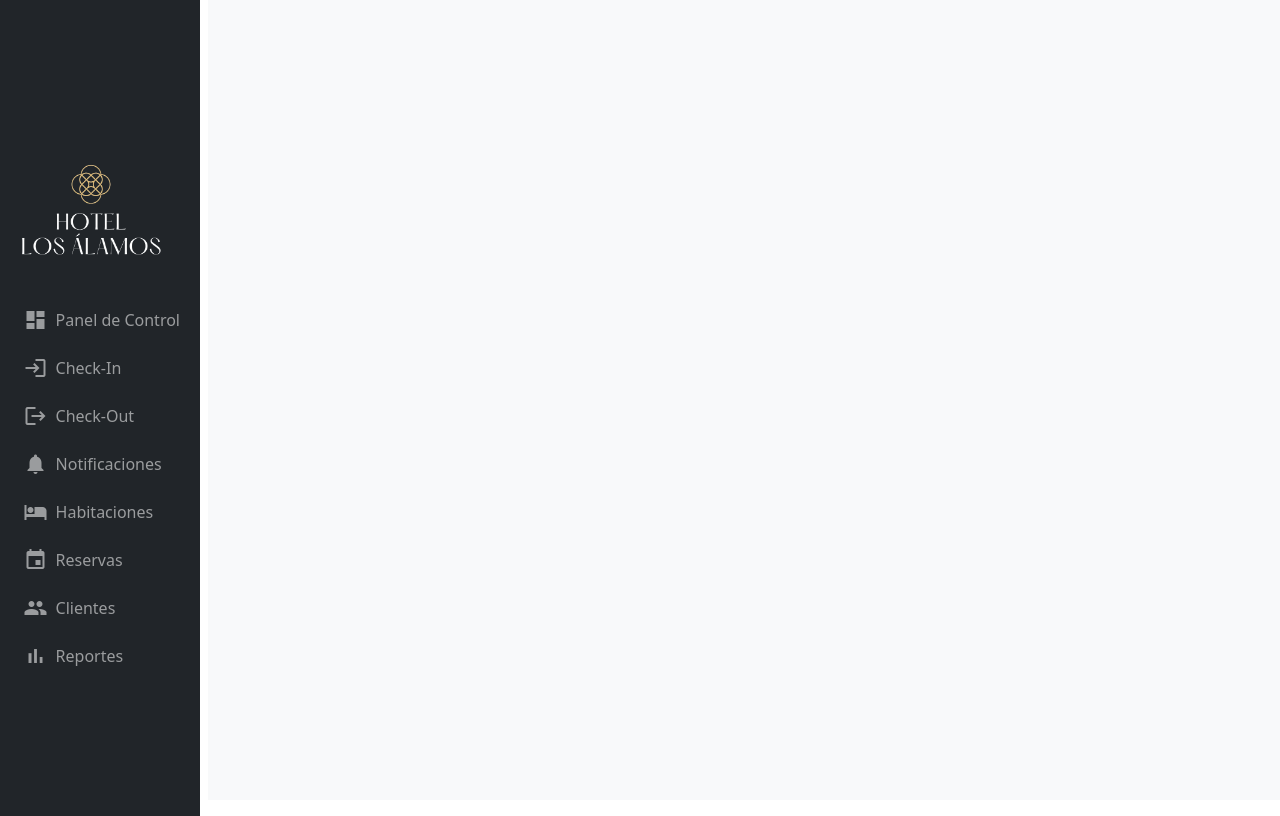
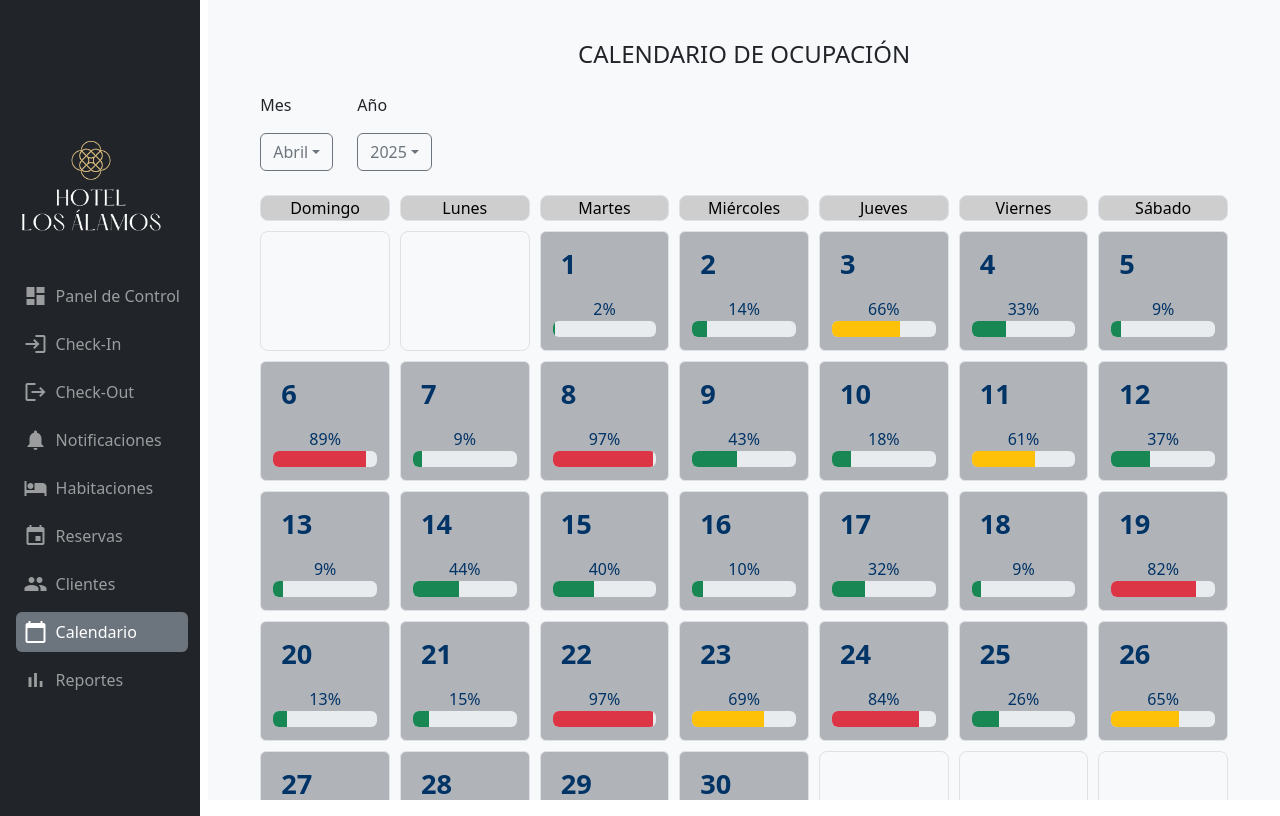
Before and after one commit to tschulzv/hotel_admin, a React (Vite) app in the folder hotel-admin/: page /calendar in a window 1280 px wide. Built offline with nearby package versions, Linux system fonts and the light colour scheme.

Commit message:
cambios en reservas

```diff
--- a/hotel-admin/index.html
+++ b/hotel-admin/index.html
@@ -5,7 +5,7 @@
     <link rel="icon" type="image/svg+xml" href="/vite.svg" />
     <meta name="viewport" content="width=device-width, initial-scale=1.0" />
     <link href="https://fonts.googleapis.com/icon?family=Material+Icons" rel="stylesheet">
-    <title>Vite + React</title>
+    <title>Admin</title>
   </head>
   <body>
     <div id="root"></div>
--- a/hotel-admin/package.json
+++ b/hotel-admin/package.json
@@ -16,7 +16,9 @@
     "react-bootstrap": "^2.10.9",
     "react-chartjs-2": "^5.3.0",
     "react-dom": "^19.0.0",
-    "react-router-dom": "^7.5.0"
+    "react-router-dom": "^7.5.0",
+    "react-select": "^5.10.1",
+    "react-select-country-list": "^2.2.3"
   },
   "devDependencies": {
     "@eslint/js": "^9.21.0",
--- a/hotel-admin/src/App.jsx
+++ b/hotel-admin/src/App.jsx
@@ -12,6 +12,7 @@ import ClientDetails from './pages/ClientDetails';
 import ClientHistory from './pages/ClientHistory'
 import ReservationForm from './pages/ReservationForm';
 import ReservationDetails from './pages/ReservationDetails';
+import Calendar from './pages/Calendar.page';
 
 function App() {
 
@@ -33,7 +34,7 @@ function App() {
         <Route path="/rooms/new" element={<RoomForm />} />
         <Route path="/rooms/edit/:id" element={<RoomForm />} />
         <Route path="/roomstype/new" element={<RoomTypeForm />} />
-
+        <Route path="/calendar" element={<Calendar />} />
       </Routes>
     </Layout>
   </Router>
--- /dev/null
+++ b/hotel-admin/src/Calendar.css
@@ -0,0 +1,68 @@
+.calendar-grid {
+    display: grid;
+    grid-template-columns: repeat(7, 1fr);
+    gap: 10px;
+  }
+
+  .calendar-cell {
+    width: 100%;
+  }
+
+  .empty-cell {
+    min-height: 120px;
+    width: 100%;
+    border: 1px solid #dee2e6;
+    border-radius: 0.5rem;
+    background-color: #f8f9fa;
+  }
+
+  .day-card {
+    background-color:  #b0b3b8;
+    color: #003366;
+    min-height: 120px;
+    width: 100%;
+    display: flex;
+    justify-content: center;
+    border: 1px solid #dee2e6;
+    cursor: pointer;
+    transition: transform 0.3s ease;
+  }
+
+  .day-card:hover {
+    transform: scale(1.02);
+    box-shadow: 0 0 0 5px #0d6efd;
+  }
+
+  .day-card-body {
+    display: flex;
+    flex-direction: column;
+    justify-content: center;
+    align-items: center;
+    padding: 0.75rem;
+  }
+
+  .day-number {
+    text-align: left;
+    width: 100%;
+    padding-left: 8px;
+    font-size: 1.7rem;
+    font-weight: bold;
+  }
+
+  .calendar-grid-header {
+    display: grid;
+    grid-template-columns: repeat(7, 1fr);
+    gap: 10px;
+    margin-bottom: 10px;
+  }
+
+  .days-of-week {
+    background-color: #c5c5c5d0;
+    color: rgb(0, 0, 0);
+    min-height: 100%;
+    width: 100%;
+    display: flex;
+    justify-content: center;
+    border: 1px solid #dee2e6;
+    border-radius: 0.5rem;
+  }
--- /dev/null
+++ b/hotel-admin/src/components/DayCard.jsx
@@ -0,0 +1,28 @@
+
+import React from "react";
+import { Card, ProgressBar } from "react-bootstrap";
+import '../Calendar.css';
+
+const getVariant = (porcentaje) => {
+    if (porcentaje >= 80) return "danger";
+    if(porcentaje >= 50) return "warning";
+    return "success";
+};
+
+const DayCard = ({ dia,  porcentaje, onClick }) => {
+  return (
+    <Card className="day-card" onClick={onClick} role="button">
+      <Card.Body className = "day-card-body">
+        <div className="day-number mb-2">{dia}</div>
+        <div className="text-sm text-muted-foreground mt-1">{porcentaje}%</div>
+        <ProgressBar
+            now={porcentaje}
+            variant={getVariant(porcentaje)}
+            style={{ width: "100%"}}
+        />
+      </Card.Body>
+    </Card>
+  );
+};
+
+export default DayCard;
--- a/hotel-admin/src/components/Navigation.jsx
+++ b/hotel-admin/src/components/Navigation.jsx
@@ -17,6 +17,7 @@ function Navigation() {
     { href: '/rooms', label: 'Habitaciones', icon: 'hotel' },
     { href: '/reservations', label: 'Reservas', icon: 'event' },
     { href: '/clients', label: 'Clientes', icon: 'people' },
+    { href: '/calendar', label: 'Calendario', icon: 'calendar_today' },
     { href: '/reports', label: 'Reportes', icon: 'bar_chart' },
   ];
 
--- /dev/null
+++ b/hotel-admin/src/pages/Calendar.page.jsx
@@ -0,0 +1,141 @@
+import React, { useState } from 'react';
+import { Container, Dropdown, Row, Col } from 'react-bootstrap';
+import DayCard from '../components/DayCard.jsx';
+import '../Calendar.css';
+import { useNavigate } from 'react-router-dom';
+
+const meses = [
+  { nombre: "Enero", dias: 31 },
+  { nombre: "Febrero", dias: 28 },
+  { nombre: "Marzo", dias: 31 },
+  { nombre: "Abril", dias: 30 },
+  { nombre: "Mayo", dias: 31 },
+  { nombre: "Junio", dias: 30 },
+  { nombre: "Julio", dias: 31 },
+  { nombre: "Agosto", dias: 31 },
+  { nombre: "Septiembre", dias: 30 },
+  { nombre: "Octubre", dias: 31 },
+  { nombre: "Noviembre", dias: 30 },
+  { nombre: "Diciembre", dias: 31 },
+];
+
+const diasSemana = ["Domingo", "Lunes", "Martes", "Miércoles", "Jueves", "Viernes", "Sábado"];
+
+const anhos = ["2023", "2024", "2025"];
+
+const Calendar = () => {
+  const [mesSeleccionado, setMesSeleccionado] = useState(meses[3].nombre); // Abril por defecto
+  const [anhoSeleccionado, setAnhoSeleccionado] = useState(anhos[2]); // 2025 por defecto
+  const navigate = useNavigate();
+
+  const getDiasDelMes = (mesNombre, anho) => {
+    const mesIndex = meses.findIndex(m => m.nombre === mesNombre);
+    let dias = meses[mesIndex].dias;
+
+    // Año bisiesto para febrero
+    if (mesNombre === "Febrero") {
+      const esBisiesto = (anho % 4 === 0 && (anho % 100 !== 0 || anho % 400 === 0));
+      if (esBisiesto) dias = 29;
+    }
+
+    const fecha = new Date(`${anho}-${mesIndex + 1}-01`);
+    const primerDiaSemana = fecha.getDay(); // 0 = domingo
+
+    const totalCeldas = Math.ceil((dias + primerDiaSemana) / 7) * 7;
+
+    const celdas = [];
+
+    for (let i = 0; i < totalCeldas; i++) {
+      const dia = i - primerDiaSemana + 1;
+
+      if (i < primerDiaSemana || dia > dias) {
+        celdas.push(null); // celda vacía
+      } else {
+        const porcentaje = Math.floor(Math.random() * 101); // simula la ocupacion del 0 al 100%
+        celdas.push({ dia, porcentaje });
+      }
+    }
+
+    return celdas;
+  };
+  // Simulación de los días del mes seleccionado
+  const diasDelMes = getDiasDelMes(mesSeleccionado, parseInt(anhoSeleccionado));
+
+  const handleDiaClick = (dia) => {
+    const mesIndex = meses.findIndex(m => m.nombre === mesSeleccionado) + 1;
+    const mes = mesIndex.toString().padStart(2, '0'); // mes con dos dígitos
+    const diaStr = dia.toString().padStart(2, '0'); // día con dos dígitos
+    const fecha = `${anhoSeleccionado}-${mes}-${diaStr}`;
+    navigate(`/reservations?fecha=${fecha}`);
+  };
+
+
+  return (
+    <Container fluid className="p-4">
+      <h4 className="mb-4 text-center">CALENDARIO DE OCUPACIÓN</h4>
+
+      {/* Desplegable de los meses */}
+      <div className="d-flex gap-4 mb-4">
+        <div>
+          <p>Mes</p>
+          <Dropdown onSelect={(seleccionado) => setMesSeleccionado(seleccionado)}>
+            <Dropdown.Toggle variant="outline-secondary">
+              {mesSeleccionado}
+            </Dropdown.Toggle>
+            <Dropdown.Menu>
+              {meses.map((mes, idx) => (
+                <Dropdown.Item key={idx} eventKey={mes.nombre}>
+                  {mes.nombre}
+                </Dropdown.Item>
+              ))}
+            </Dropdown.Menu>
+          </Dropdown>
+        </div>
+
+
+        {/* Desplegable de los años */}
+        <div>
+          <p>Año</p>
+          <Dropdown onSelect={(seleccionado) => setAnhoSeleccionado(seleccionado)}>
+            <Dropdown.Toggle variant="outline-secondary">
+              {anhoSeleccionado}
+            </Dropdown.Toggle>
+            <Dropdown.Menu>
+              {anhos.map((anho, idx) => (
+                <Dropdown.Item key={idx} eventKey={anho}>
+                  {anho}
+                </Dropdown.Item>
+              ))}
+            </Dropdown.Menu>
+          </Dropdown>
+        </div>
+      </div>
+
+      {/* Días de la semana */}
+      <div className="calendar-grid-header">
+        {diasSemana.map((dia, idx) => (
+          <div className="days-of-week" key={idx}>{dia}</div>
+        ))}
+      </div>
+
+      {/* Tarjetas del calendario */}
+      <div className="calendar-grid">
+        {diasDelMes.map((diaObj, idx) => (
+          <div key={idx} className = "calendar-cell">
+            {diaObj ? (
+              <DayCard
+                dia={diaObj.dia}
+                porcentaje={diaObj.porcentaje}
+                onClick={() => handleDiaClick(diaObj.dia)} // al hacer click en la tarjeta, se redirige a la pagina de reservas
+              />
+            ) : (
+              <div className = "empty-cell"/> // celda vacía
+            )}
+          </div>
+        ))}
+      </div>
+    </Container>
+  );
+};
+
+export default Calendar;
--- a/hotel-admin/src/pages/ReservationForm.jsx
+++ b/hotel-admin/src/pages/ReservationForm.jsx
@@ -1,7 +1,7 @@
 import React, { useState, useMemo } from 'react';
 import { Container, Form, Button, Row, Col, Card } from 'react-bootstrap';
 import { useNavigate, useParams } from 'react-router-dom';
-import Select from 'react-select'
+//import Select from 'react-select'
 import countryList from 'react-select-country-list'
 
 const ReservationForm = () => {
--- a/hotel-admin/src/pages/Reservations.page.jsx
+++ b/hotel-admin/src/pages/Reservations.page.jsx
@@ -1,11 +1,18 @@
 import React, {useState, useEffect} from 'react'
-import { useNavigate } from 'react-router-dom';
+import { useNavigate, useLocation } from 'react-router-dom';
 import {Container, Modal, Button, Form} from 'react-bootstrap';
 import PaginatedTable from '../components/PaginatedTable';
 import TableFilterBar from '../components/TableFilterBar';
 
 const Reservations = () => {
     const navigate = useNavigate();
+
+// ---------------Lo agregado reciente-----------------------
+const location = useLocation();
+const queryParams = new URLSearchParams(location.search);
+const fechaSeleccionada = queryParams.get('fecha');
+// ------------hasta aqui lo agregado--------------------------
+
       const [filaSeleccionada, setFilaSeleccionada] = useState(null);
       const [show, setShow] = useState(false); // mostrar o no el modal
       const [razon, setRazon] = useState('true');
@@ -218,6 +225,26 @@ const Reservations = () => {
           checkOut: "2025-04-17",
           estado: "Pendiente",
         }]
+
+
+     // ---------------Lo agregado reciente-----------------------
+        useEffect(() => {
+            // Filtrar los datos originales según la fecha seleccionada y estado de reserva
+            if (fechaSeleccionada) {
+              const reservasFiltradas = originalData.filter((reserva) =>
+                reserva.checkIn <= fechaSeleccionada &&
+                reserva.checkOut >= fechaSeleccionada &&
+                reserva.estado !== 'Cancelada' &&
+                reserva.estado !== 'Finalizada'
+              );
+              setFilteredData(reservasFiltradas);
+            } else {
+              // Si no hay fecha seleccionada, mostramos todos los datos originales
+              setFilteredData(originalData);
+            }
+          }, [fechaSeleccionada]);
+        // ------------hasta aqui lo agregado--------------------------
+
     const [searchTerm, setSearchTerm] = useState();
     const [sortKey, setSort] = useState(["nombre"]);
     const [filteredData, setFilteredData] = useState(originalData);
@@ -266,11 +293,37 @@ const Reservations = () => {
     return aVal.localeCompare(bVal);
   });
 
+  // formatear la fecha
+  const obtenerFormatoFecha = (fechaStr) => {
+    const [anio, mes, dia] = fechaStr.split('-').map(Number);
+    const fecha = new Date(anio, mes - 1, dia);
+
+    const opcionesDia = { weekday: 'long' };
+    const opcionesFecha = { year: 'numeric', month: '2-digit', day: '2-digit' };
+
+    const diaSemana = fecha.toLocaleDateString('es-ES', opcionesDia);
+    const fechaFormateada = fecha.toLocaleDateString('es-ES', opcionesFecha);
+
+    return {
+      diaSemana: diaSemana.charAt(0).toUpperCase() + diaSemana.slice(1),
+      fechaFormateada,
+    };
+  };
+
 
 
   return (
     <Container className="px-5" fluid>
          <h1>Reservas</h1>
+         {/*Subtitulo de fecha y dia seleccionados */}
+         {fechaSeleccionada && (
+          <div className="mb-3">
+            <h5 className="text-muted">
+              Día: {obtenerFormatoFecha(fechaSeleccionada).diaSemana}<br />
+              Fecha: {obtenerFormatoFecha(fechaSeleccionada).fechaFormateada}
+            </h5>
+          </div>
+        )}
          <TableFilterBar searchTerm={searchTerm} setSearchTerm = {setSearchTerm} onSearch ={onSearch} clearSearch={clearSearch} sortOptions={sortOptions} sortKey={sortKey} setSort={setSort} showBtn={true} btnText="Crear Reserva" onBtnClick={onBtnClick} />
         <PaginatedTable data={sortedData} rowsPerPage={10} rowActions={actions}/>
 
```
Also changed, not shown: 1 other file (tests, documents, lock files or other folders).
